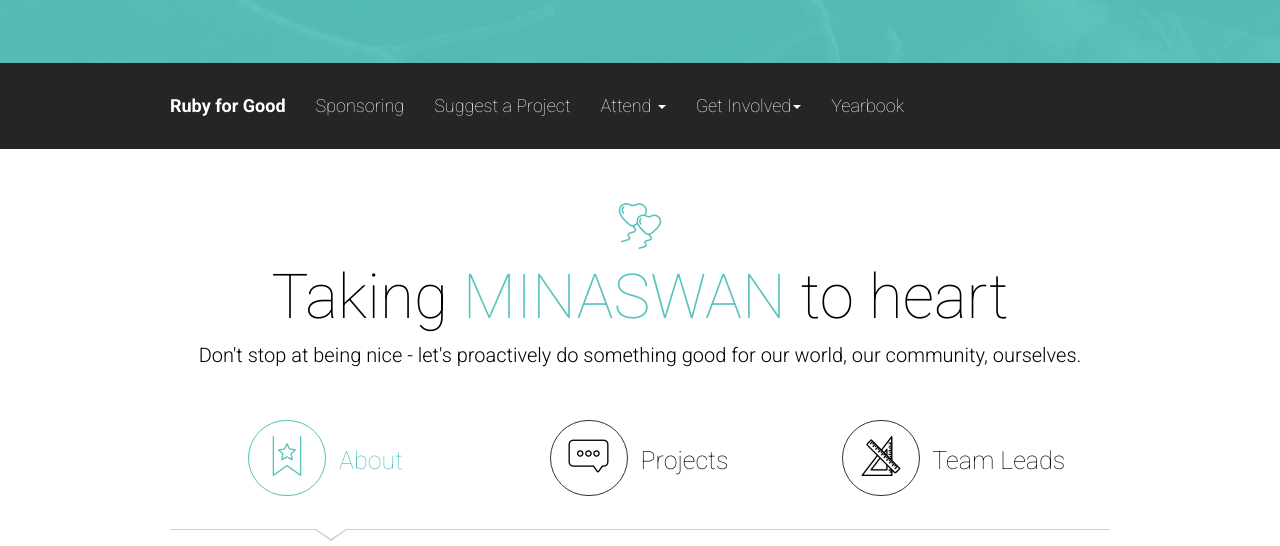
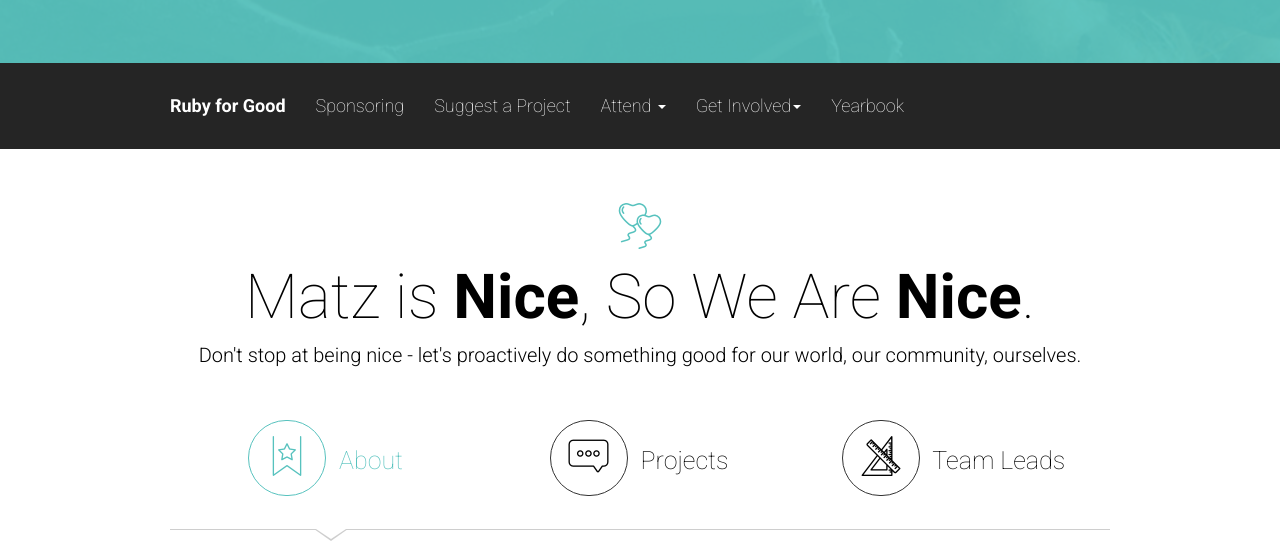
Before and after one commit to rubyforgood/rubyforgood.org--old, a Jekyll site: the page built from index.html, in a window 1280 px wide and 900 px high, scrolled down 837 px, cut to the strip 0-546 px from the top of the window. Built offline with Jekyll 4.4.1, drawn with Linux system fonts in a browser that asks for light colours.

Commit message:
Revoved MINSWAN abbriviation

```diff
--- a/index.html
+++ b/index.html
@@ -37,7 +37,7 @@
 <section id="about" class="section dark">
   <div class="container">
     <div class="icon-wrap"><span class="icon icon-active icon-party-09"></span></div>
-    <h3>Taking <a href="http://en.wikipedia.org/wiki/MINASWAN">MINASWAN</a> to heart</h3>
+    <h3>Matz is <strong>Nice</strong>, So We Are <strong>Nice</strong>. </h3>
     <div class="sub-title">Don't stop at being nice - let's proactively do something good for our world, our community, ourselves.</div>
     <br />
     <br />
```
